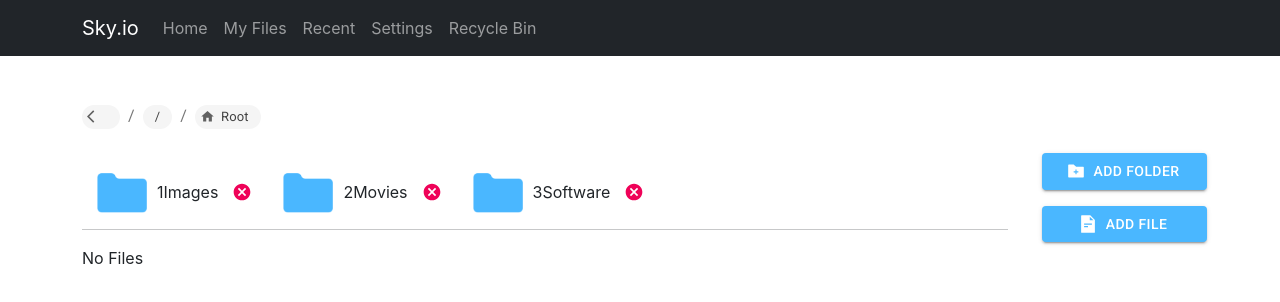
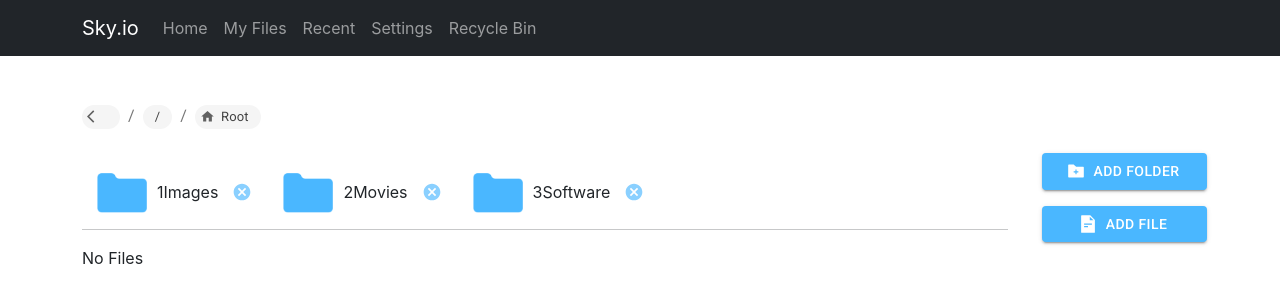
Before and after one commit to parikshitlfj12/toddle-assignment, a React (Create React App) app: page /folder/999999 in a window 1280 px wide. Shown: the top 302 px of the page. Built offline with nearby package versions, Linux system fonts and the light colour scheme.

Commit message:
color changes

```diff
--- a/src/components/File.js
+++ b/src/components/File.js
@@ -67,7 +67,7 @@ export default function File({isRoot}) {
                   handleRemove(oneFile.fileId);
                 }}
               >
-                <MdCancel color="#EF0258" style={{ cursor:"pointer"}}/>
+                <MdCancel color="#8AD0FF" style={{ cursor:"pointer"}}/>
               </span>
             </span>
             <Modal centered show={open} onHide={closeModal}>
--- a/src/components/Folder.js
+++ b/src/components/Folder.js
@@ -176,7 +176,7 @@ export default function Folder({ parentFolder, isRoot }) {
                     }
                   }}
                 >
-                  {isRoot ? <></> : <MdCancel color="#EF0258" />}
+                  {isRoot ? <></> : <MdCancel color="#8AD0FF" />}
                 </span>
               </div>
 
```
